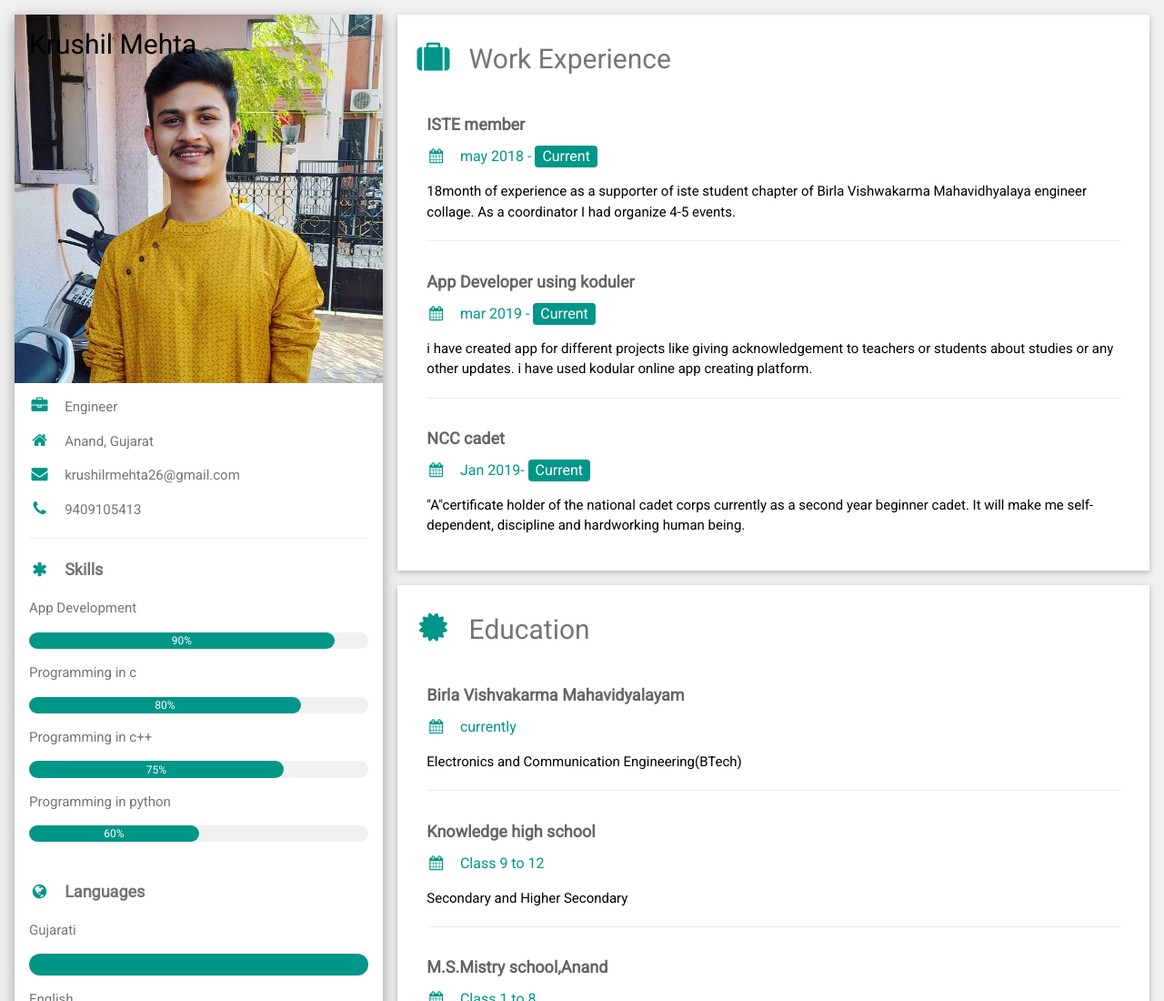
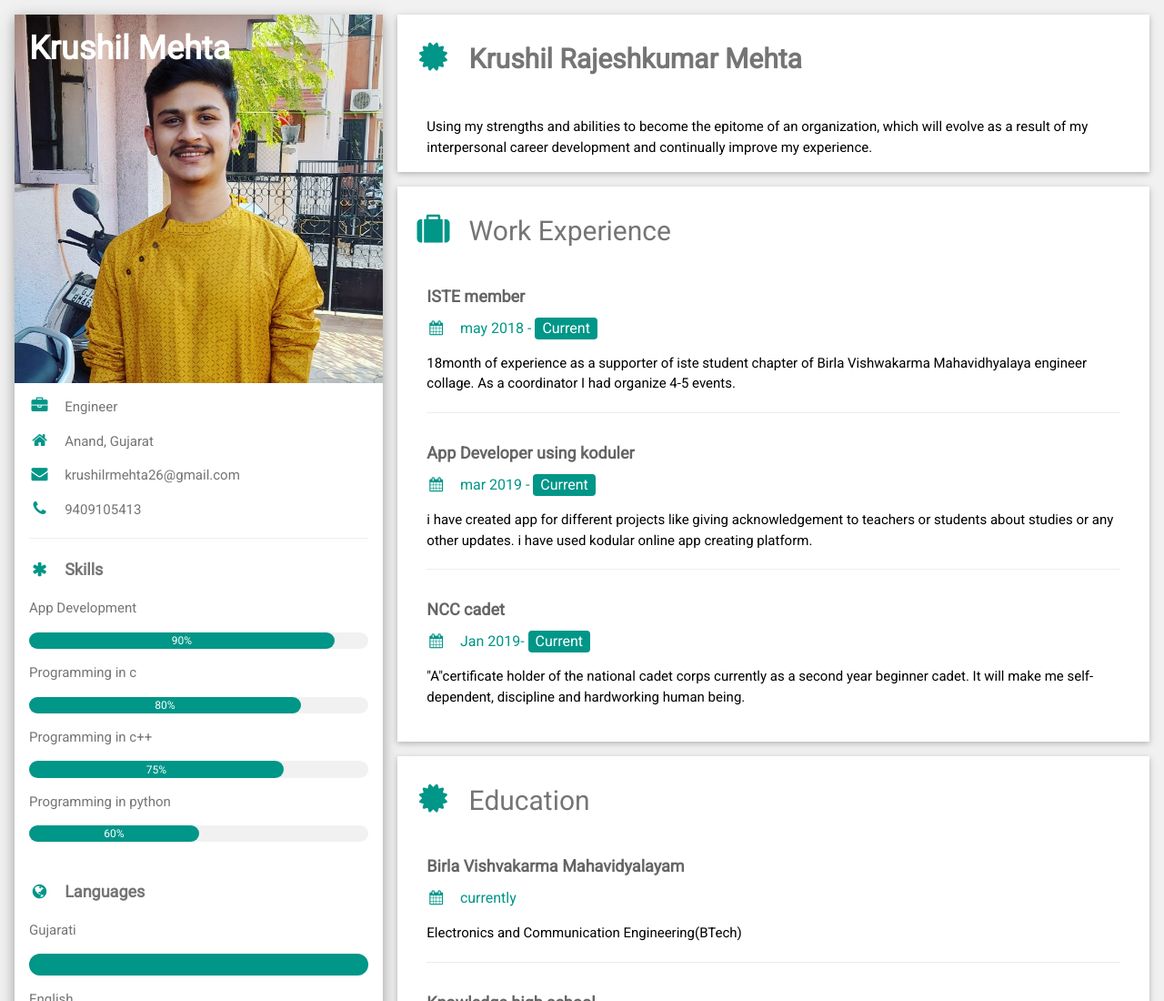
Before and after one commit to krushil2605/krushilmehta.github.io, a plain HTML site: page index.html in a window 1280 px wide. Shown: the top 1100 px of the page at 91% size. Drawn offline with nearby package versions, Linux system fonts and the light colour scheme.

Commit message:
few update in profile

```diff
--- a/index.html
+++ b/index.html
@@ -23,8 +23,8 @@ html,body,h1,h2,h3,h4,h5,h6 {font-family: "Roboto", sans-serif}
       <div class="w3-white w3-text-grey w3-card-4">
         <div class="w3-display-container">
           <img src="MyAvatar.jpeg" style="width:100%" alt="Avatar">
-          <div class="w3-display-topleft w3-container w3-text-black">
-            <h2>Krushil Mehta</h2>
+          <div class="w3-display-topleft w3-container w3-text-white">
+            <h1><b>Krushil Mehta</b></h1>
           </div>
         </div>
         <div class="w3-container">
@@ -77,6 +77,20 @@ html,body,h1,h2,h3,h4,h5,h6 {font-family: "Roboto", sans-serif}
 
     <!-- Right Column -->
     <div class="w3-twothird">
+
+      <div class="w3-container w3-card w3-white w3-margin-bottom">
+        <h2 class="w3-text-grey w3-padding-16"><i class="fa fa-certificate fa-fw w3-margin-right w3-xxlarge w3-text-teal"></i><b>Krushil Rajeshkumar Mehta</b></h2>
+        <div class="w3-container">
+          <p>Using my strengths and abilities to
+            become the epitome of
+            an organization, which will evolve as a
+            result of my interpersonal career
+            development and continually improve
+            my experience.
+            </p>
+        </div>
+
+      </div>
 
       <div class="w3-container w3-card w3-white w3-margin-bottom">
         <h2 class="w3-text-grey w3-padding-16"><i class="fa fa-suitcase fa-fw w3-margin-right w3-xxlarge w3-text-teal"></i>Work Experience</h2>
```
